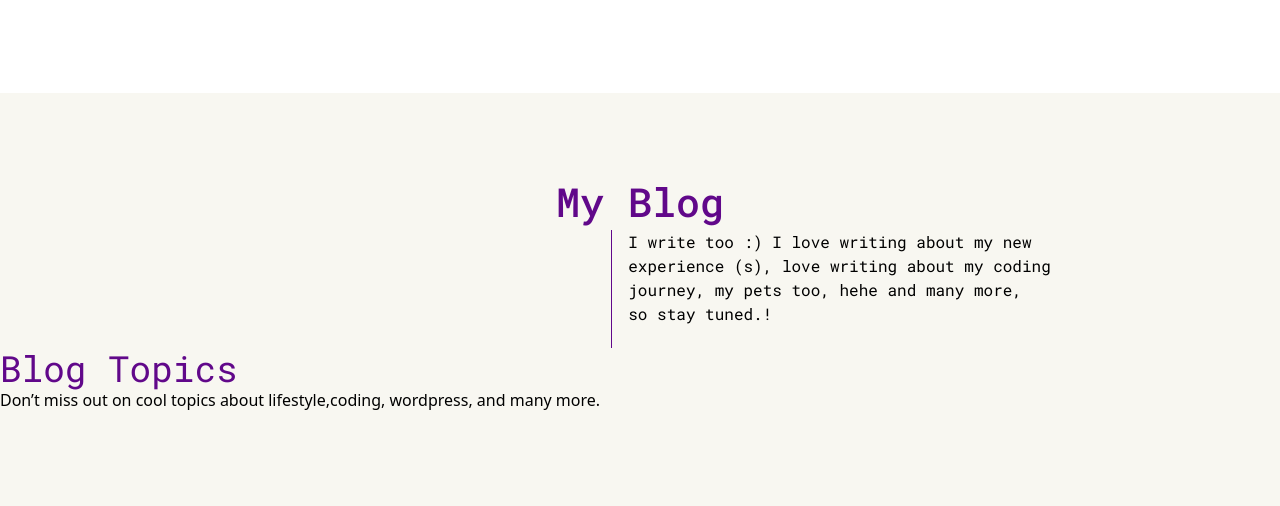
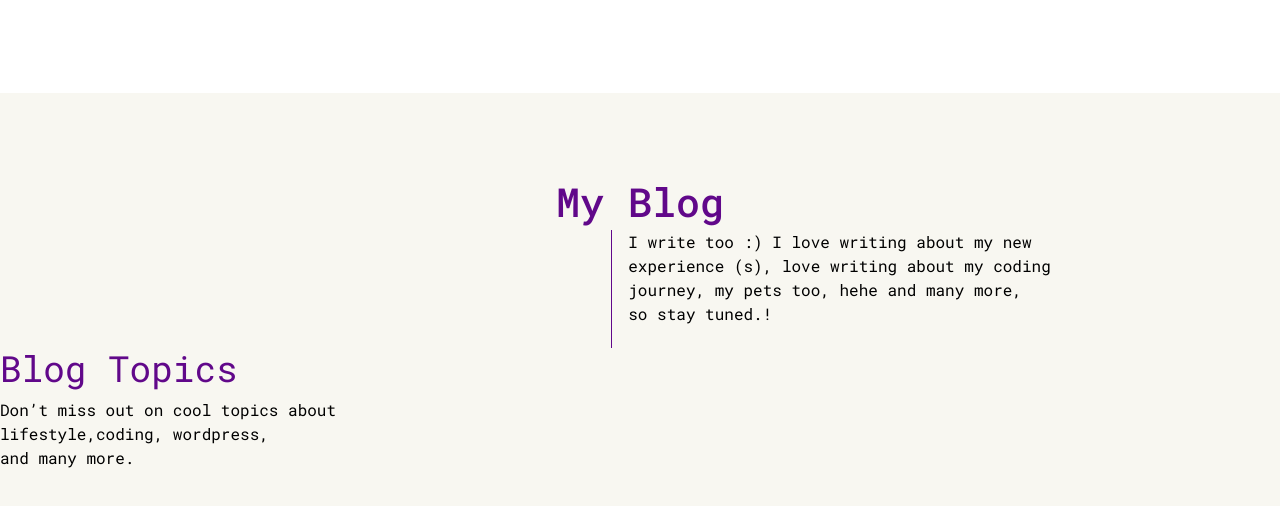
Before and after one commit to uzomaolive/portfolio, a website with bundled scripts: page index.html in a window 1280 px wide. Shown: the part 3689-4195 px from the top of the page. Before the commit the page ends 4149 px from the top, so only its background shows below. Built offline with nearby package versions, Linux system fonts and the light colour scheme.

Commit message:
added padding and font to the paragraph.

```diff
--- a/index.html
+++ b/index.html
@@ -294,9 +294,11 @@
             <div>
                 <h2 class="roboto-mono text-[#61088A] text-4xl">Blog Topics</h2>
 
-                <p >Don’t miss out on cool topics about
-                    lifestyle,coding, wordpress,
+                <p class="roboto-mono pt-2.5">Don’t miss out  on cool topics about <br>
+                    lifestyle,coding, wordpress,<br>
                     and many more.</p>
+
+
             </div>
         </div>
 
```
